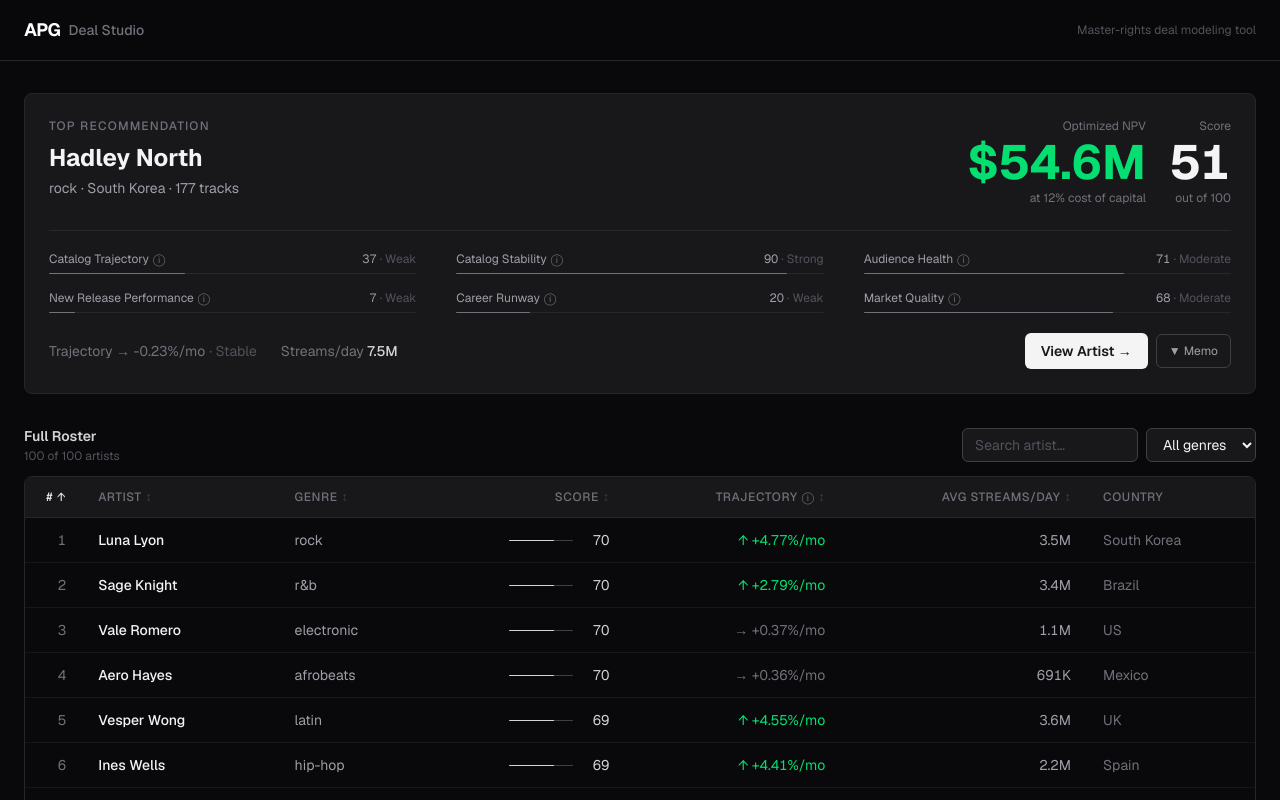
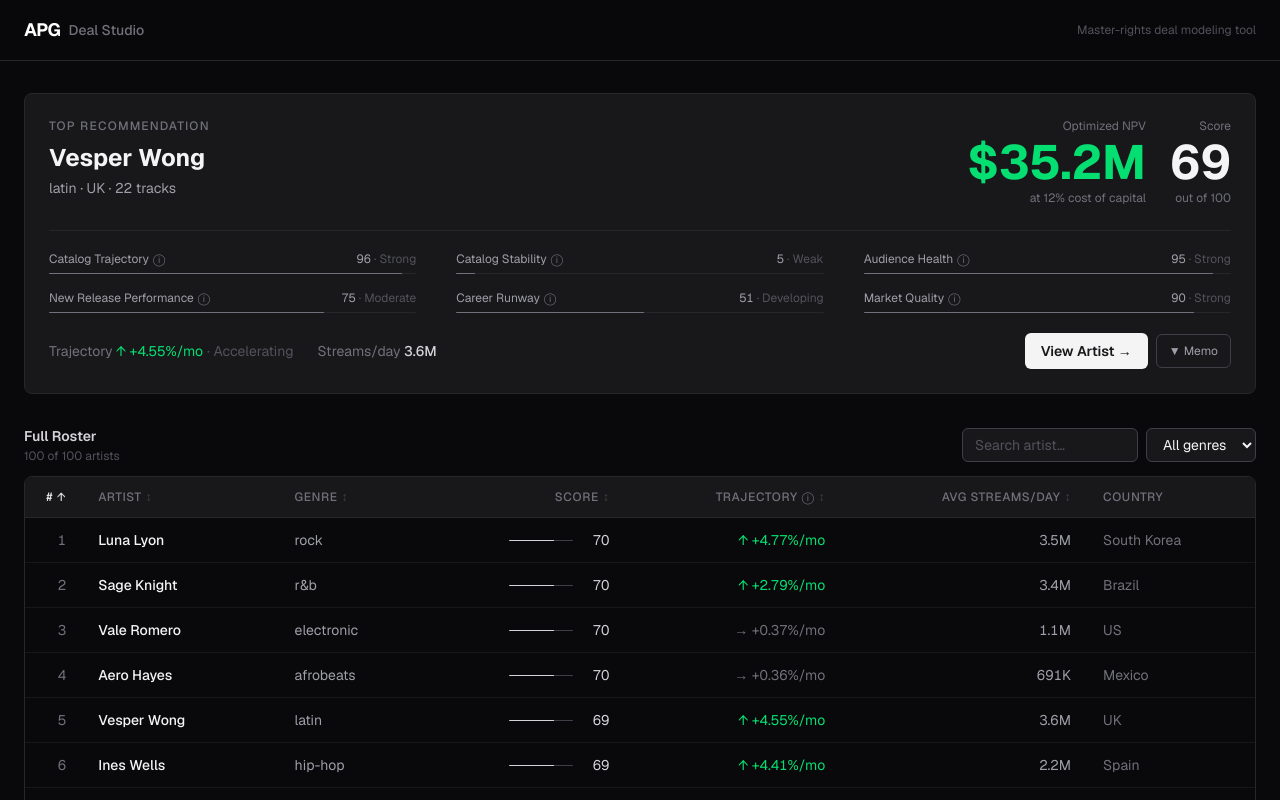
Before and after one commit to omidmelo/apg-deal-modeling-case-study, a Next.js app in the folder studio/: page / in a window 1280 px wide. Shown: the top 800 px of the page. Built offline with nearby package versions, Linux system fonts and the light colour scheme.

Commit message:
Adjust peak multiplier derivation

```diff
--- a/studio/app/artist/[id]/page.tsx
+++ b/studio/app/artist/[id]/page.tsx
@@ -3,6 +3,7 @@ import { notFound } from "next/navigation";
 import { getArtist }                           from "@/lib/data";
 import { optimizeDeal, getAdvanceTier, DEFAULT_CONSTRAINTS } from "@/lib/optimizeDeal";
 import { DEFAULT_PARAMS }                       from "@/lib/dealParams";
+import { computePeakRatio }                     from "@/lib/peakRatio";
 import { Header }                               from "@/components/Header";
 import { ArtistDetailClient }                   from "@/components/ArtistDetailClient";
 import type { ArtistAnchors }                   from "@/types/deal";
@@ -32,8 +33,13 @@ export default async function ArtistPage({ params }: Props) {
     maxInvestmentK: tier.maxK + 300,
   };
 
+  // Derive artist-specific peak multiplier from observed release history.
+  // This replaces the hardcoded DEFAULT_PARAMS.peakMultiplier (3.0) with each
+  // artist's actual peak-new-release / avg-catalog-streams ratio.
+  const peakMultiplier = computePeakRatio(artist.monthly_history);
+
   const optimizedParams = optimizeDeal(
-    { ...DEFAULT_PARAMS, advanceUsd: tier.defaultK * 1_000 },
+    { ...DEFAULT_PARAMS, advanceUsd: tier.defaultK * 1_000, peakMultiplier },
     anchors,
     constraints,
   );
--- a/studio/components/DealResults.tsx
+++ b/studio/components/DealResults.tsx
@@ -444,7 +444,7 @@ export function DealResults({ anchors }: { anchors: ArtistAnchors }) {
       {/* Chart 3: Revenue composition — full width */}
       <ChartCard
         title="Label Revenue Composition"
-        hint="Monthly label revenue split between catalog-sourced income (grey) and new-release-sourced income (purple). Revenue is attributed proportionally to catalog vs. new-release stream share each month. Stacked so total height = total label revenue."
+        hint="Monthly label revenue split between catalog-sourced income (grey fill) and new-release-sourced income (purple fill). The purple line traces total revenue. Revenue is attributed proportionally to catalog vs. new-release stream share each month."
       >
         <ResponsiveContainer width="100%" height={180}>
           <AreaChart data={compositionData} margin={CHART_MARGIN}>
@@ -457,11 +457,22 @@ export function DealResults({ anchors }: { anchors: ArtistAnchors }) {
             />
             <Tooltip
               {...TOOLTIP_STYLE}
-              formatter={(v: unknown, name: unknown) => [
-                fmtUsd(v as number),
-                name === "catalogRev" ? "Catalog" : "New Release",
-              ]}
-              labelFormatter={xTooltipFmt}
+              content={({ active, label, payload }) => {
+                if (!active || !payload?.length) return null
+                const row = payload[0]?.payload as { catalogRev: number; newReleaseRev: number } | undefined
+                if (!row) return null
+                const cat   = row.catalogRev   ?? 0
+                const rel   = row.newReleaseRev ?? 0
+                const total = cat + rel
+                return (
+                  <div style={TOOLTIP_STYLE.contentStyle} className="px-3 py-2 space-y-1">
+                    <p className="font-medium text-zinc-300 mb-1">{xTooltipFmt(label)}</p>
+                    <p>Catalog : <span className="text-zinc-300">{fmtUsd(cat)}</span></p>
+                    {rel > 0 && <p>New Release : <span className="text-zinc-300">{fmtUsd(rel)}</span></p>}
+                    <p className="text-[#a78bfa]">Total : <span>{fmtUsd(total)}</span></p>
+                  </div>
+                )
+              }}
             />
             <defs>
               <linearGradient id="grad-res-catalog" x1="0" y1="0" x2="0" y2="1">
@@ -503,7 +514,7 @@ export function DealResults({ anchors }: { anchors: ArtistAnchors }) {
           </span>
           {params.numNewReleases > 0 && (
             <span className="flex items-center gap-1.5 text-[10px] text-zinc-600">
-              <LegendSwatch color="#a78bfa" /> New release revenue
+              <LegendLine color="#a78bfa" /> Total revenue
             </span>
           )}
         </div>
--- /dev/null
+++ b/studio/lib/peakRatio.ts
@@ -0,0 +1,41 @@
+/**
+ * Computes an artist-specific peak multiplier from their streaming history.
+ *
+ * The deal engine models new-release spikes as:
+ *   peakMonthlyStreams = catalogAtRelease × peakMultiplier
+ *
+ * This helper derives peakMultiplier from observed data:
+ *   peak(new_release_streams across all history)
+ *   ─────────────────────────────────────────────
+ *   avg(catalog_streams over last 24 months)
+ *
+ * Clamped to [0.05, 8.0] to keep projections grounded:
+ *   - Floor of 0.05 handles artists with no observable release history.
+ *   - Ceiling of 8.0 prevents one-off viral outliers from dominating projections.
+ *
+ * Falls back to 0.5 if the catalog average is zero or history is empty.
+ */
+
+import type { MonthlyDataPoint } from "@/types"
+
+const RATIO_FLOOR   = 0.05
+const RATIO_CEILING = 8.0
+const FALLBACK      = 0.5
+
+export function computePeakRatio(history: MonthlyDataPoint[]): number {
+  if (!history || history.length === 0) return FALLBACK
+
+  // Catalog baseline: average over the most recent 24 months (or all if fewer)
+  const window     = history.slice(-24)
+  const avgCatalog = window.reduce((sum, m) => sum + m.catalog_streams, 0) / window.length
+
+  if (avgCatalog <= 0) return FALLBACK
+
+  // Peak release month across entire history (not just the window)
+  const peakRelease = Math.max(...history.map((m) => m.new_release_streams))
+
+  if (peakRelease <= 0) return FALLBACK   // Artist has no observable release spikes
+
+  const ratio = peakRelease / avgCatalog
+  return Math.min(Math.max(ratio, RATIO_FLOOR), RATIO_CEILING)
+}
--- a/studio/lib/rankRoster.ts
+++ b/studio/lib/rankRoster.ts
@@ -18,6 +18,9 @@ import {
   DEFAULT_CONSTRAINTS,
 }                          from "@/lib/optimizeDeal"
 import { DEFAULT_PARAMS, toEngineInputs } from "@/lib/dealParams"
+import type { DealParams }                from "@/lib/dealParams"
+import { computePeakRatio }               from "@/lib/peakRatio"
+import { getArtist }                      from "@/lib/data"
 import type { RosterArtist }              from "@/types"
 import type { ArtistAnchors }             from "@/types/deal"
 
@@ -50,7 +53,12 @@ export function getTopRecommendation(roster: RosterArtist[]): RankedRecommendati
       maxInvestmentK: tier.maxK + 300,
     }
 
-    const seedParams = { ...DEFAULT_PARAMS, advanceUsd: tier.defaultK * 1_000 }
+    // Use each artist's observed peak-release / avg-catalog ratio instead of
+    // the global hardcoded default.  Falls back gracefully if detail is missing.
+    const detail         = getArtist(artist.artist_id)
+    const peakMultiplier = detail ? computePeakRatio(detail.monthly_history) : DEFAULT_PARAMS.peakMultiplier
+
+    const seedParams = { ...DEFAULT_PARAMS, advanceUsd: tier.defaultK * 1_000, peakMultiplier }
     const optimized  = optimizeDeal(seedParams, anchors, constraints)
     const params     = optimized ?? seedParams
 
@@ -79,8 +87,10 @@ export function getTopRecommendation(roster: RosterArtist[]): RankedRecommendati
       catalogTrajectoryPct:  artist.catalog_trajectory_pct,
       catalogStabilityScore: artist.scores.catalog_stability,
     }
-    const params     = { ...DEFAULT_PARAMS }
-    const projection = runDeal(toEngineInputs(params), anchors)
+    const detail         = getArtist(artist.artist_id)
+    const peakMultiplier = detail ? computePeakRatio(detail.monthly_history) : DEFAULT_PARAMS.peakMultiplier
+    const params         = { ...DEFAULT_PARAMS, peakMultiplier }
+    const projection     = runDeal(toEngineInputs(params), anchors)
     best = {
       artist,
       optimizedParams: params,
```
